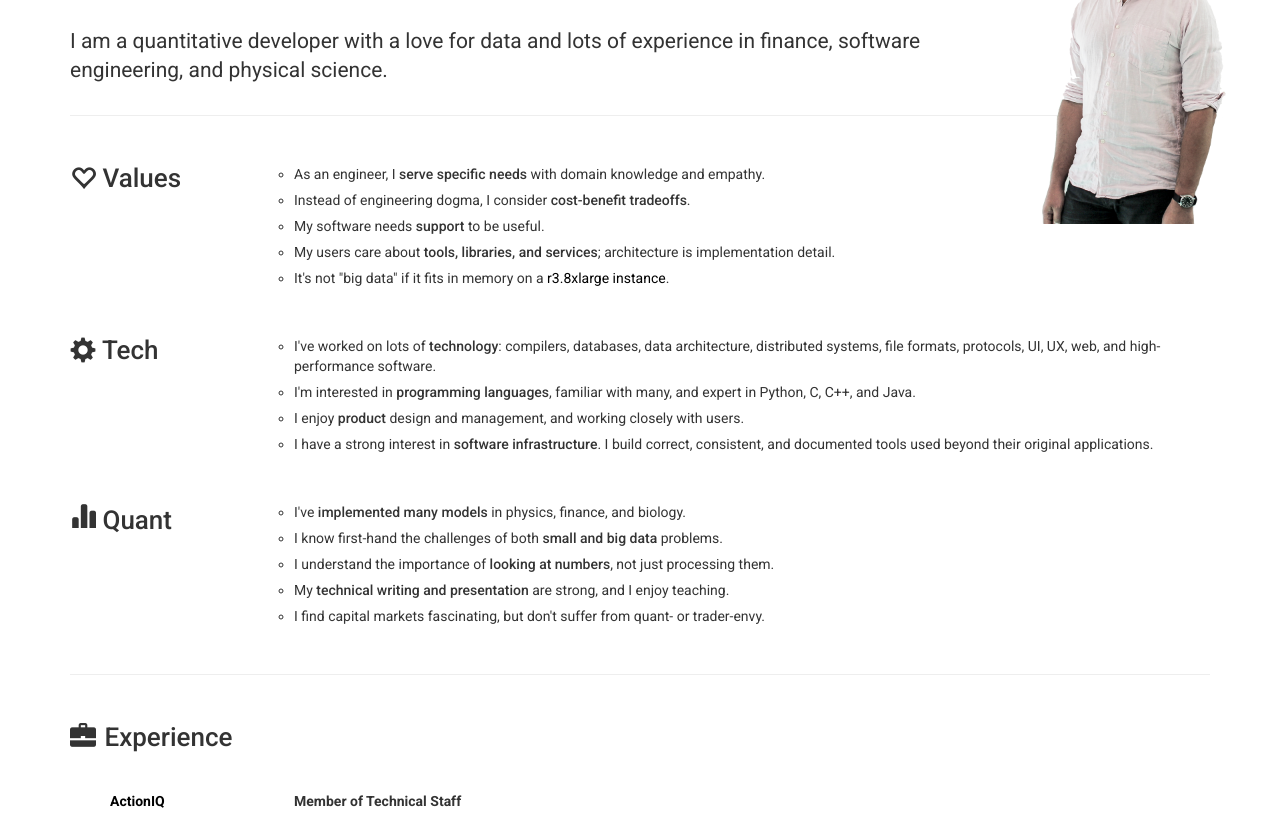
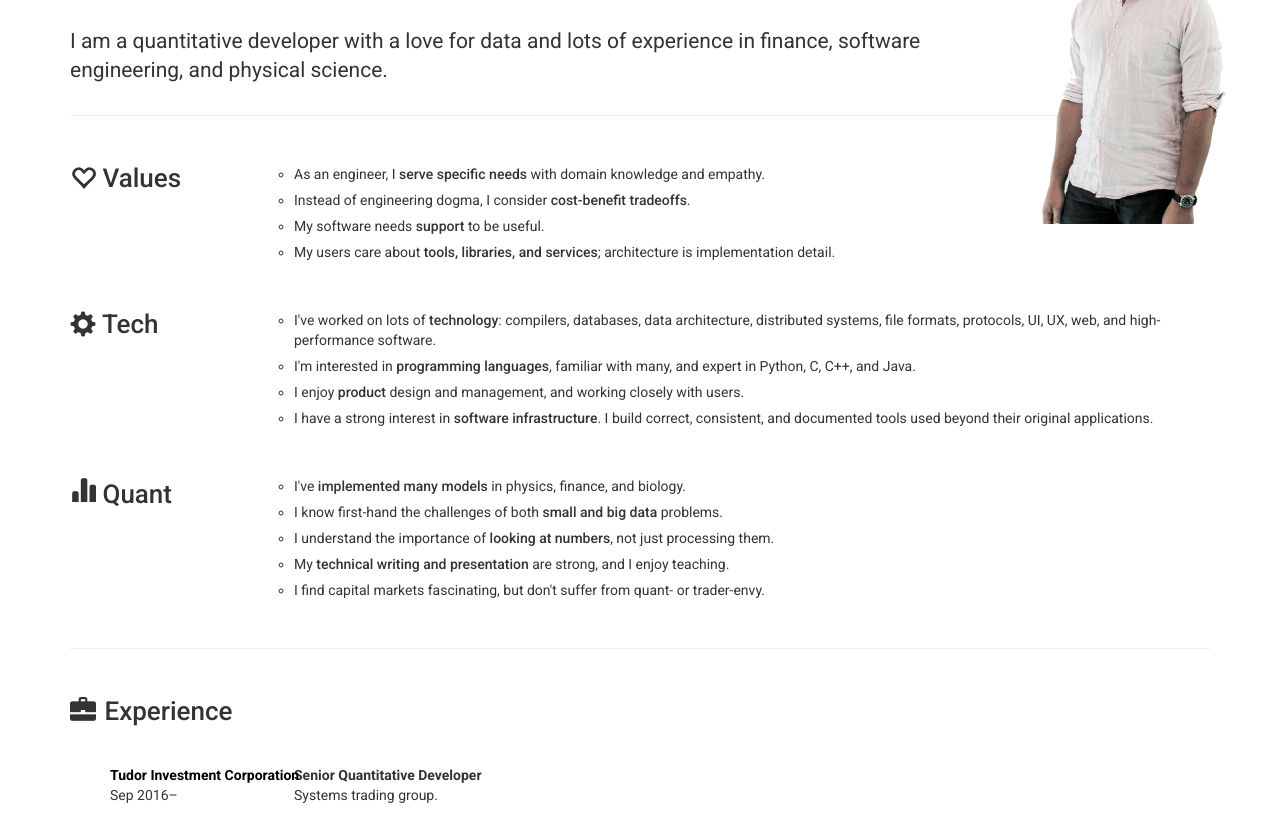
Before and after one commit to alexhsamuel/alexhsamuel.github.io, a plain HTML site: page resume-finance.html in a window 1280 px wide. Shown: the part 133-946 px from the top of the page. Drawn offline with nearby package versions, Linux system fonts and the light colour scheme.

Commit message:
Add Tudor.

```diff
--- a/resume-finance.html
+++ b/resume-finance.html
@@ -73,10 +73,6 @@
         My users care about <b>tools, libraries, and services</b>; architecture
         is implementation detail.
        </li>
-       <li>
-        It's not &quot;big data&quot; if it fits in memory on a
-        <a href="http://www.ec2instances.info/?selected=r3.8xlarge">r3.8xlarge instance</a>.
-       </li>
       </ul>
      </div>
     </div>
@@ -146,6 +142,19 @@
       <span class="glyphicon glyphicon-briefcase" style="vertical-align: -2px; padding-right: 2px;" aria-hidden="true"></span>
       Experience
      </h2>
+    </div>
+
+    <div class="layout-row">
+      <div class="left subhead">
+        <div class="firm"><a href="https://www.tudorfunds.com/">Tudor Investment Corporation</a></div>
+        <div>Sep 2016&ndash;</div>
+      </div>
+      <div class="right">
+        <div class="post">Senior Quantitative Developer</div>
+        <p>
+          Systems trading group.
+        </p>
+      </div>
     </div>
 
     <div class="layout-row">
```
